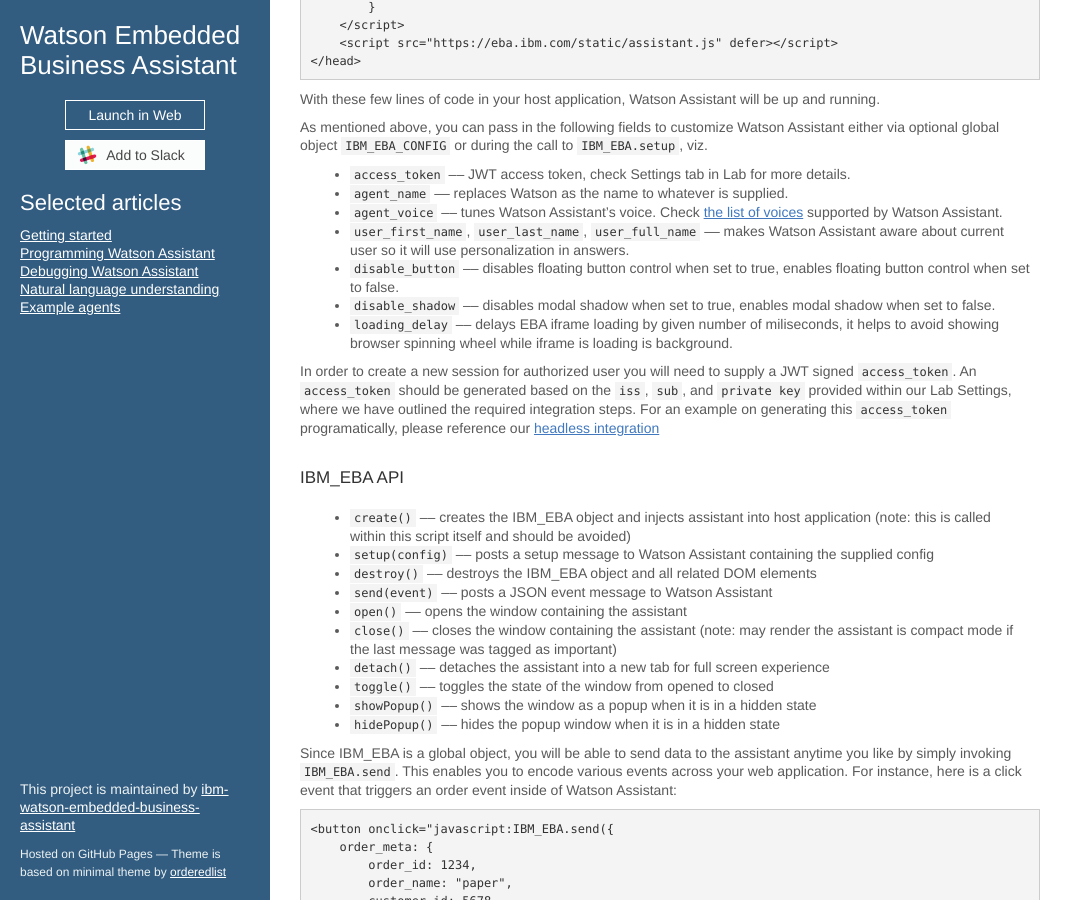
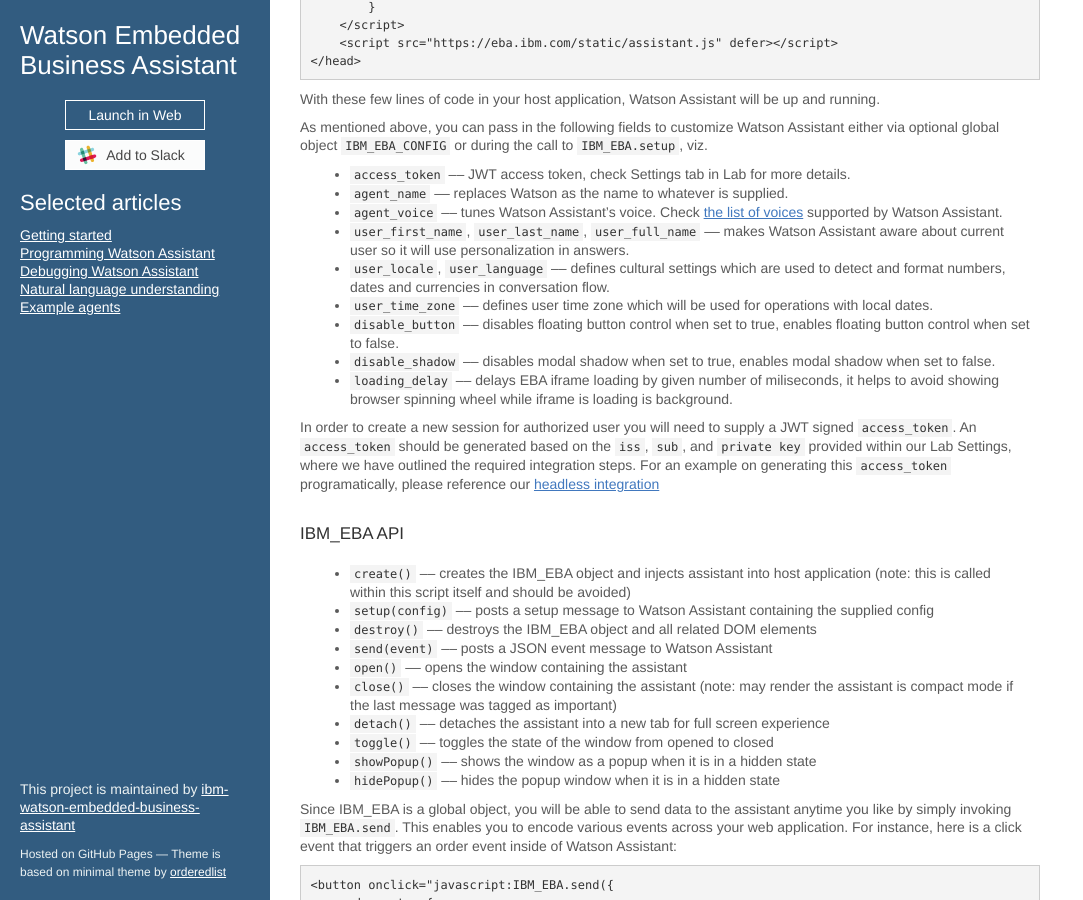
Before and after one commit to ibm-watson-embedded-business-assistant/eba-example-agents, a Jekyll site: the page built from docs/integration/Web.md, in a window 1280 px wide and 900 px high, scrolled down 515 px. Shown: the whole window, without its empty margins (0-1083 px from the left). Built offline with Jekyll 4.4.1, drawn with Linux system fonts in a browser that asks for light colours; our own code applies the rules of GitHub Pages for plain Markdown files; the repository's description, which GitHub fills in, is left out.

Commit message:
Update Web.md

```diff
--- a/docs/integration/Web.md
+++ b/docs/integration/Web.md
@@ -34,6 +34,8 @@
 * `agent_name` –– replaces Watson as the name to whatever is supplied.
 * `agent_voice` –– tunes Watson Assistant's voice. Check [the list of voices](./Voices.md) supported by Watson Assistant.
 * `user_first_name`, `user_last_name`, `user_full_name` –– makes Watson Assistant aware about current user so it will use personalization in answers.
+* `user_locale`, `user_language` –– defines cultural settings which are used to detect and format numbers, dates and currencies in conversation flow.
+* `user_time_zone` –– defines user time zone which will be used for operations with local dates.
 * `disable_button` –– disables floating button control when set to true, enables floating button control when set to false.
 * `disable_shadow` –– disables modal shadow when set to true, enables modal shadow when set to false.
 * `loading_delay` –– delays EBA iframe loading by given number of miliseconds, it helps to avoid showing browser spinning wheel while iframe is loading is background.
```
